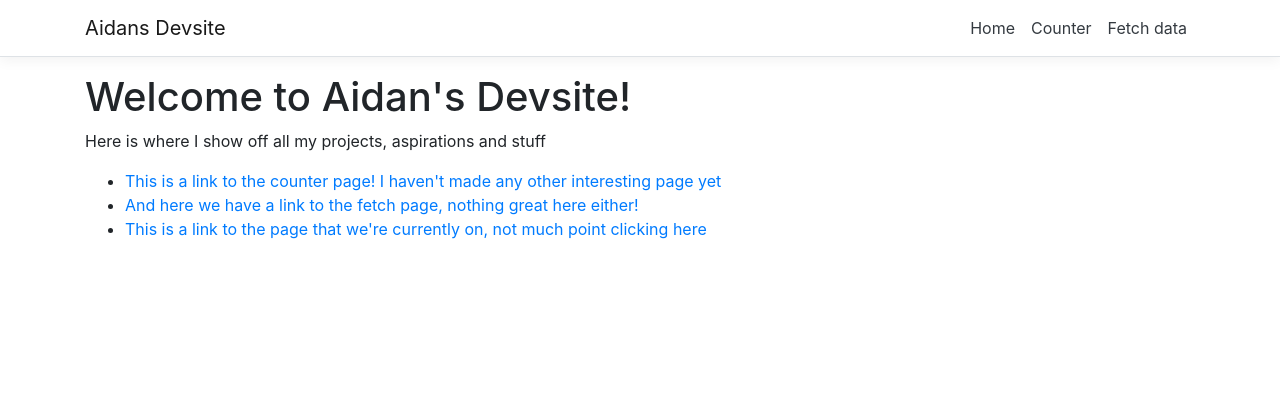
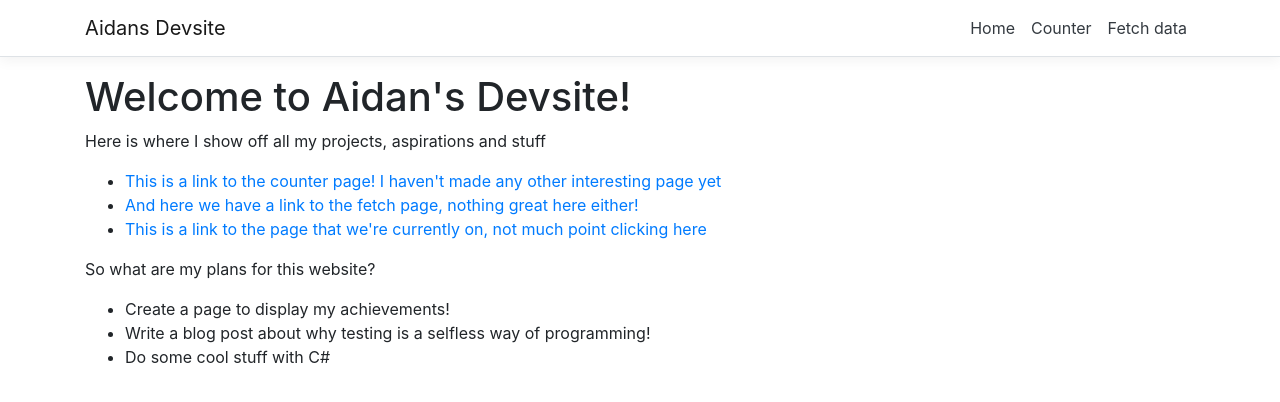
Before and after one commit to AidanTheDeveloper/AidansDevsite, a React (Create React App) app in the folder MyBlog/ClientApp/: page / in a window 1280 px wide. Shown: the top 402 px of the page. Built offline with nearby package versions, Linux system fonts and the light colour scheme.

Commit message:
Wrote a nice to-do list on the front page

```diff
--- a/MyBlog/ClientApp/src/components/Home/Home.js
+++ b/MyBlog/ClientApp/src/components/Home/Home.js
@@ -13,6 +13,12 @@ export class Home extends Component {
           <li><a href='/fetch-data'>And here we have a link to the fetch page, nothing great here either!</a></li>
           <li><a href='/'>This is a link to the page that we're currently on, not much point clicking here</a></li>
         </ul>
+        <p>So what are my plans for this website?</p>
+        <ul>
+          <li>Create a page to display my achievements!</li>
+          <li>Write a blog post about why testing is a selfless way of programming!</li>
+          <li>Do some cool stuff with C#</li>
+        </ul>
       </div>
     );
   }
```
